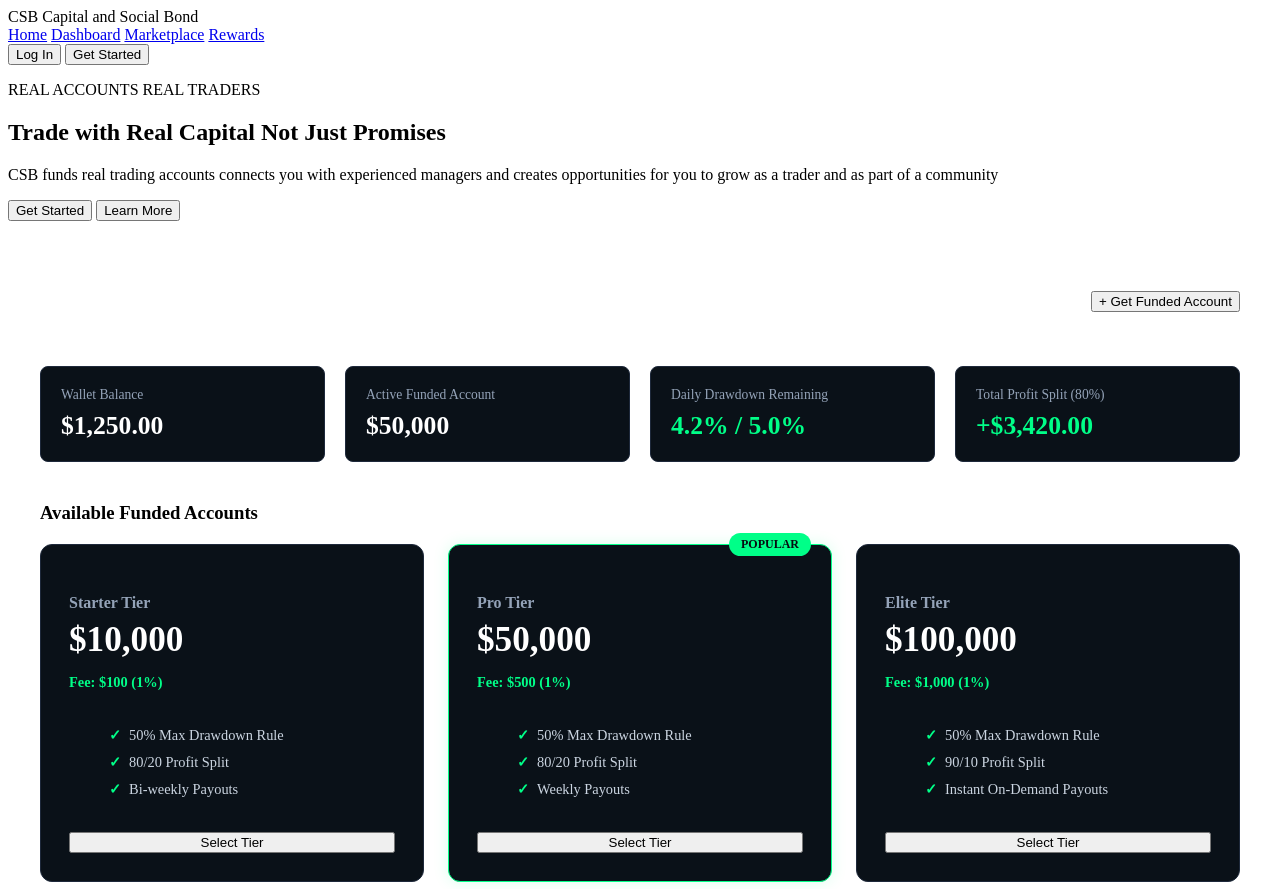
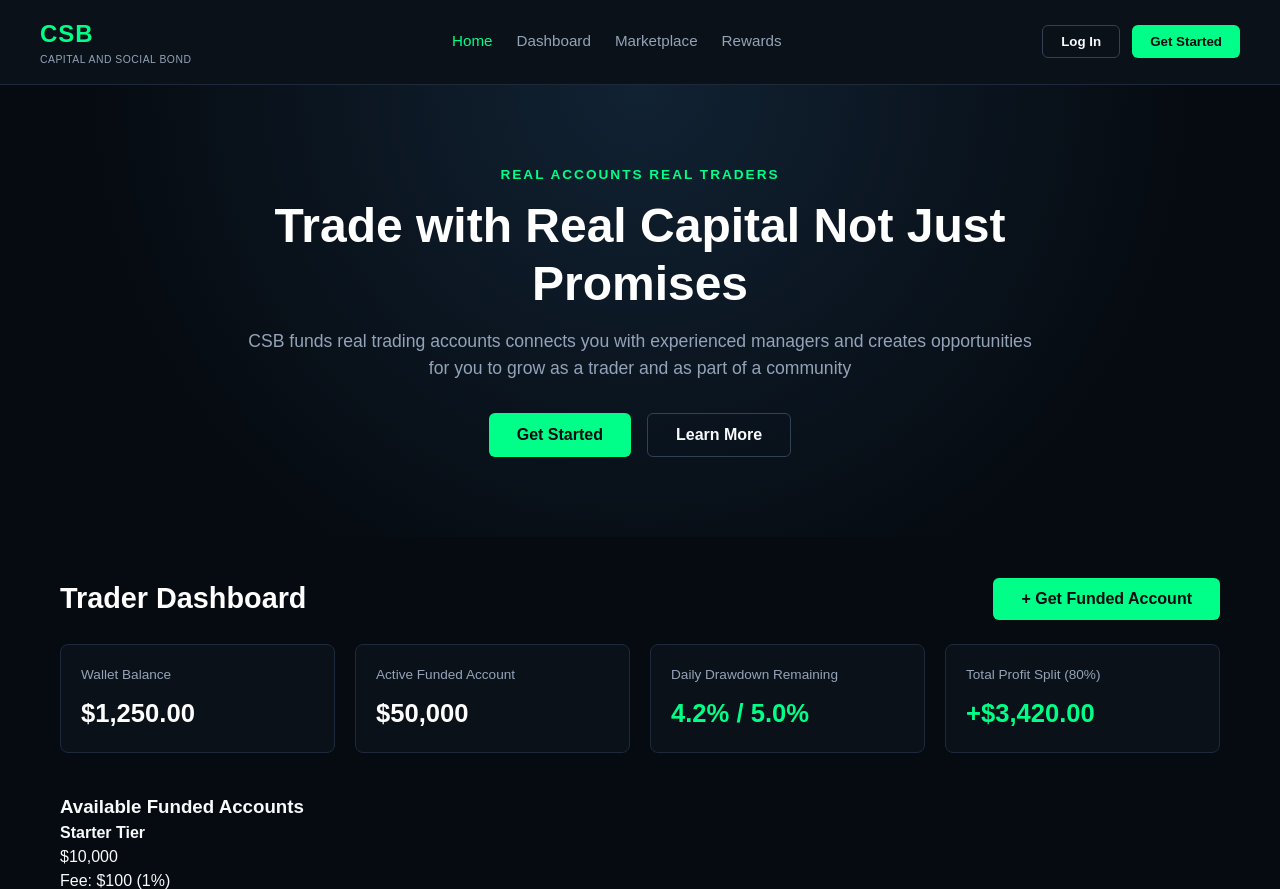
Before and after one commit to VershimaKwaghshi/C-SB-SYSTEM-SIMULATION, a plain HTML site: page index.html in a window 1280 px wide. Shown: the top 889 px of the page. Drawn offline with Linux system fonts and the light colour scheme.

Commit message:
Update styles.css

```diff
--- a/styles.css
+++ b/styles.css
@@ -1,4 +1,168 @@
-/* Dashboard Container */
+* {
+  box-sizing: border-box;
+  margin: 0;
+  padding: 0;
+  font-family: sans-serif;
+}
+
+body {
+  background-color: #060b11;
+  color: #f8fafc;
+  line-height: 1.5;
+}
+
+.navbar {
+  display: flex;
+  justify-content: space-between;
+  align-items: center;
+  padding: 16px 40px;
+  background-color: #0a1118;
+  border-bottom: 1px solid #1e293b;
+  position: sticky;
+  top: 0;
+  z-index: 100;
+}
+
+.logo-container {
+  display: flex;
+  flex-direction: column;
+}
+
+.logo-text {
+  font-size: 1.5rem;
+  font-weight: bold;
+  color: #00ff88;
+  letter-spacing: 1px;
+}
+
+.sub-logo-text {
+  font-size: 0.65rem;
+  color: #94a3b8;
+  text-transform: uppercase;
+  letter-spacing: 0.5px;
+}
+
+.nav-links {
+  display: flex;
+  gap: 24px;
+}
+
+.nav-links a {
+  color: #94a3b8;
+  text-decoration: none;
+  font-size: 0.95rem;
+  transition: color 0.2s;
+}
+
+.nav-links a:hover,
+.nav-links a.active {
+  color: #00ff88;
+}
+
+.auth-actions {
+  display: flex;
+  gap: 12px;
+}
+
+.btn-login {
+  background-color: transparent;
+  color: #f8fafc;
+  border: 1px solid #334155;
+  padding: 8px 18px;
+  border-radius: 6px;
+  cursor: pointer;
+  font-weight: 600;
+}
+
+.btn-login:hover {
+  border-color: #00ff88;
+  color: #00ff88;
+}
+
+.btn-signup {
+  background-color: #00ff88;
+  color: #060b11;
+  border: none;
+  padding: 8px 18px;
+  border-radius: 6px;
+  cursor: pointer;
+  font-weight: 700;
+}
+
+.btn-signup:hover {
+  background-color: #00cc6a;
+}
+
+.hero-section {
+  padding: 80px 40px;
+  text-align: center;
+  background: radial-gradient(circle at top, #112233 0%, #060b11 70%);
+  display: flex;
+  justify-content: center;
+}
+
+.hero-content {
+  max-width: 800px;
+}
+
+.hero-tagline {
+  color: #00ff88;
+  font-size: 0.85rem;
+  font-weight: 700;
+  letter-spacing: 2px;
+  margin-bottom: 12px;
+}
+
+.hero-title {
+  font-size: 3rem;
+  font-weight: 800;
+  color: #ffffff;
+  margin-bottom: 16px;
+  line-height: 1.2;
+}
+
+.hero-description {
+  color: #94a3b8;
+  font-size: 1.1rem;
+  margin-bottom: 32px;
+}
+
+.hero-buttons {
+  display: flex;
+  justify-content: center;
+  gap: 16px;
+}
+
+.btn-primary {
+  background-color: #00ff88;
+  color: #060b11;
+  border: none;
+  padding: 12px 28px;
+  border-radius: 6px;
+  font-size: 1rem;
+  font-weight: 700;
+  cursor: pointer;
+}
+
+.btn-primary:hover {
+  background-color: #00cc6a;
+}
+
+.btn-outline {
+  background-color: transparent;
+  color: #f8fafc;
+  border: 1px solid #334155;
+  padding: 12px 28px;
+  border-radius: 6px;
+  font-size: 1rem;
+  font-weight: 600;
+  cursor: pointer;
+}
+
+.btn-outline:hover {
+  border-color: #94a3b8;
+}
+
 .dashboard-container {
   max-width: 1200px;
   margin: 40px auto;
@@ -17,7 +181,12 @@
   color: #ffffff;
 }
 
-/* Metrics Grid */
+.subtitle {
+  color: #94a3b8;
+  font-size: 0.95rem;
+  margin-top: 4px;
+}
+
 .metrics-grid {
   display: grid;
   grid-template-columns: repeat(auto-fit, minmax(220px, 1fr));
@@ -50,119 +219,6 @@
   color: #00ff88;
 }
 
-/* Funded Tier Cards */
-.tiers-grid {
-  display: grid;
-  grid-template-columns: repeat(auto-fit, minmax(280px, 1fr));
-  gap: 24px;
-  margin-top: 20px;
-}
-
-.tier-card {
-  background-color: #0a1118;
-  border: 1px solid #1e293b;
-  border-radius: 12px;
-  padding: 28px;
-  position: relative;
-  display: flex;
-  flex-direction: column;
-  justify-content: space-between;
-}
-
-.tier-card.featured {
-  border-color: #00ff88;
-  box-shadow: 0 0 15px rgba(0, 255, 136, 0.15);
-}
-
-.tier-card .badge {
-  position: absolute;
-  top: -12px;
-  right: 20px;
-  background-color: #00ff88;
-  color: #060b11;
-  font-size: 0.75rem;
-  font-weight: 800;
-  padding: 4px 12px;
-  border-radius: 12px;
-  text-transform: uppercase;
-}
-
-.tier-card h4 {
-  color: #94a3b8;
-  font-size: 1rem;
-  margin-bottom: 8px;
-}
-
-.tier-size {
-  font-size: 2.2rem;
-  font-weight: 800;
-  color: #ffffff;
-}
-
-.tier-fee {
-  color: #00ff88;
-  font-size: 0.9rem;
-  margin-bottom: 20px;
-  font-weight: 600;
-}
-
-.tier-card ul {
-  list-style: none;
-  margin-bottom: 24px;
-}
-
-.tier-card ul li {
-  color: #cbd5e1;
-  font-size: 0.9rem;
-  margin-bottom: 10px;
-  display: flex;
-  align-items: center;
-  gap: 8px;
-}
-
-.tier-card ul li::before {
-  content: "✓";
-  color: #00ff88;
-  font-weight: bold;
-}
-
-/* Purchase Modal Summary */
-.purchase-summary {
-  background-color: #060b11;
-  border: 1px solid #1e293b;
-  border-radius: 8px;
-  padding: 16px;
-  margin: 20px 0;
-  display: flex;
-  flex-direction: column;
-  gap: 12px;
-}
-
-.summary-row {
-  display: flex;
-  justify-content: space-between;
-  color: #cbd5e1;
-  font-size: 0.95rem;
-}
-
-.summary-row.total {
-  border-top: 1px solid #1e293b;
-  padding-top: 12px;
-  font-size: 1.1rem;
-}
-
-.highlight {
-  color: #00ff88;
-}
-
-/* Subtitle */
-.subtitle {
-  color: #94a3b8;
-  font-size: 0.95rem;
-  margin-top: 4px;
-}
-
-/* Channel Filters Bar */
 .channel-filter-bar {
   display: flex;
   gap: 10px;
@@ -192,7 +248,6 @@
   border-color: #00ff88;
 }
 
-/* Managers Grid */
 .managers-grid {
   display: grid;
   grid-template-columns: repeat(auto-fit, minmax(300px, 1fr));
@@ -207,7 +262,6 @@
   display: flex;
   flex-direction: column;
   justify-content: space-between;
-  transition: border-color 0.2s;
 }
 
 .manager-card:hover {
@@ -263,3 +317,69 @@
 .stat-value.green {
   color: #00ff88;
 }
+
+.modal-overlay {
+  position: fixed;
+  top: 0;
+  left: 0;
+  width: 100%;
+  height: 100%;
+  background-color: rgba(6, 11, 17, 0.85);
+  display: flex;
+  justify-content: center;
+  align-items: center;
+  z-index: 1000;
+}
+
+.modal-overlay[hidden] {
+  display: none;
+}
+
+.modal-card {
+  background-color: #0a1118;
+  border: 1px solid #1e293b;
+  border-radius: 12px;
+  width: 100%;
+  max-width: 440px;
+  padding: 32px;
+  position: relative;
+}
+
+.modal-close {
+  position: absolute;
+  top: 16px;
+  right: 16px;
+  background: transparent;
+  border: none;
+  color: #94a3b8;
+  font-size: 1.1rem;
+  cursor: pointer;
+}
+
+.modal-card h2 {
+  color: #ffffff;
+  font-size: 1.5rem;
+  margin-bottom: 4px;
+}
+
+.modal-subtitle {
+  color: #94a3b8;
+  font-size: 0.85rem;
+  margin-bottom: 20px;
+}
+
+.btn-primary-full {
+  width: 100%;
+  background-color: #00ff88;
+  color: #060b11;
+  border: none;
+  padding: 12px;
+  border-radius: 6px;
+  font-size: 1rem;
+  font-weight: 700;
+  cursor: pointer;
+}
+
+.btn-primary-full:hover {
+  background-color: #00cc6a;
+}
```
